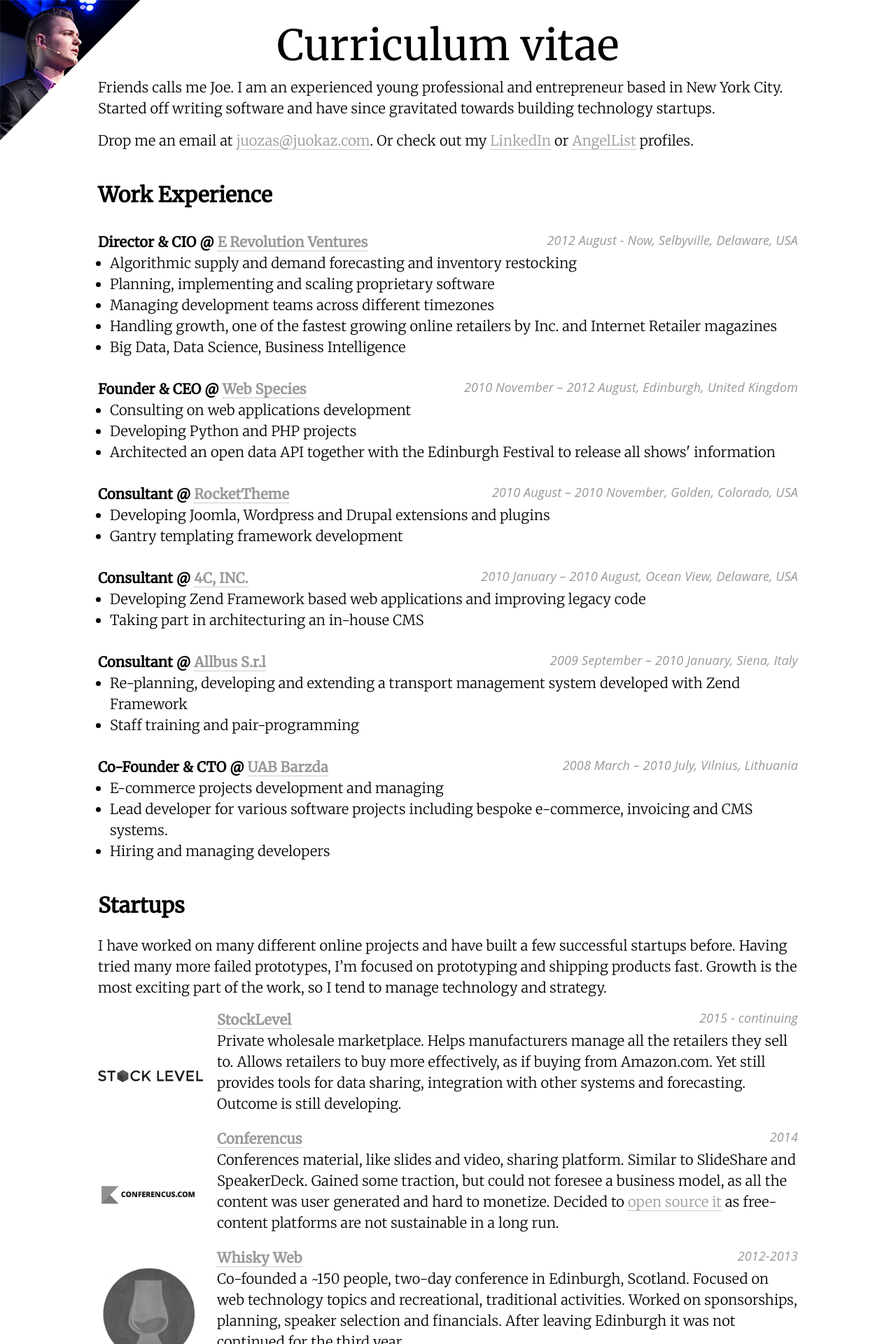
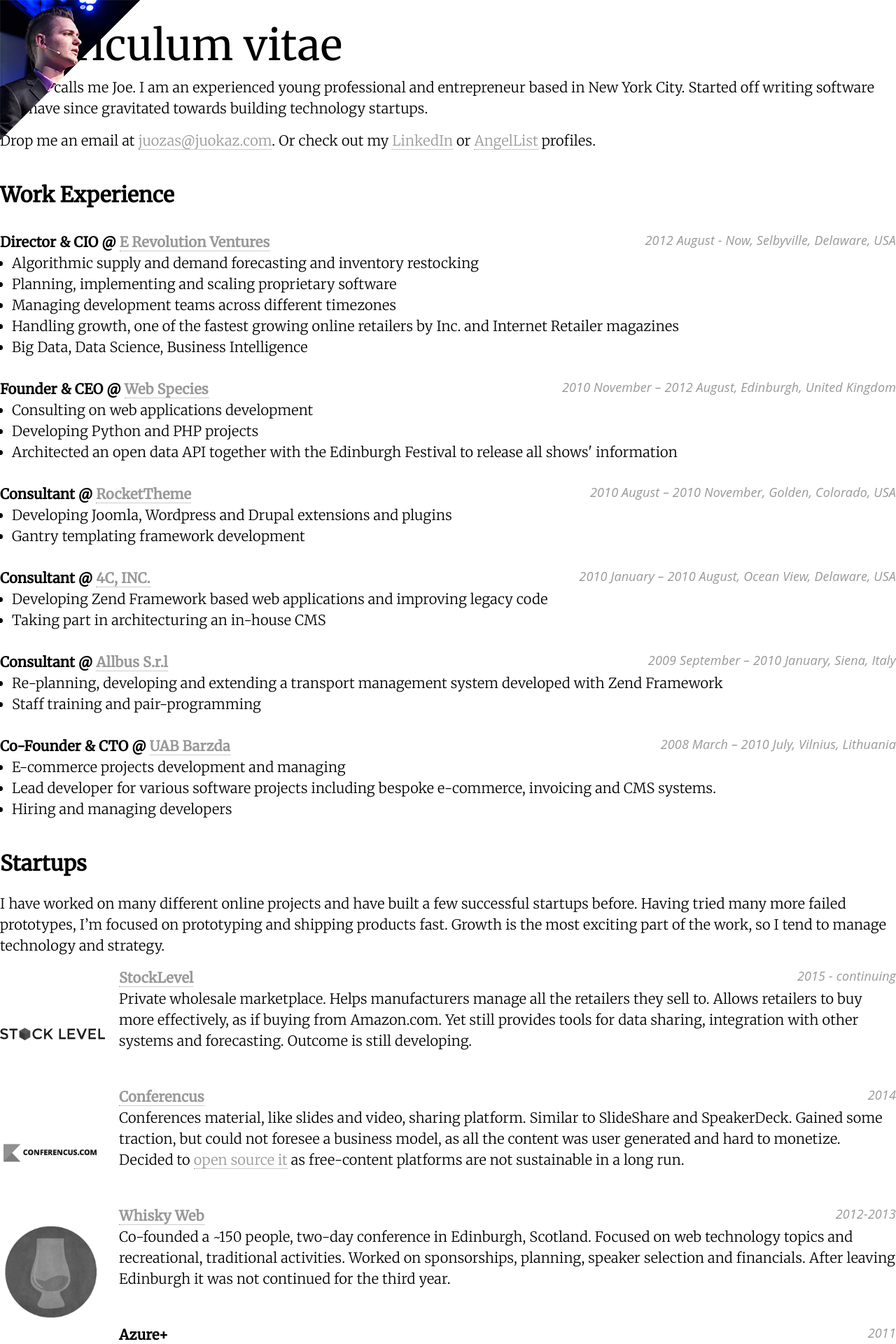
Before and after one commit to juokaz/juokaz.com, a Jekyll site: the page built from cv.html, in a window 1280 px wide. Shown: the top 1920 px of the page at 70% size. Built offline with Jekyll 4.4.1, drawn with Linux system fonts in a browser that asks for light colours.

Commit message:
Simplify layout

```diff
--- a/_layouts/default.html
+++ b/_layouts/default.html
@@ -19,14 +19,10 @@
 </head>
 
 <body>
+  {{ content }}
+
   {% if page.index_page != true %}
-    <section>
-      {{ content }}
-    </section>
-
     <a href="/"><img class="corner-logo grayscale" src="/images/corner.png?{{ site.time | date: '%s' }}"></a>
-  {% else %}
-      {{ content }}
   {% endif %}
 
   <script type="text/javascript">
--- a/index.html
+++ b/index.html
@@ -3,7 +3,7 @@
 index_page: true
 ---
 
-<section id="about">
+<div id="about">
     <div id="image" style="background-image: url('images/juozas-serious.jpg?{{ site.time | date: '%s' }}')">
     </div>
 
@@ -45,7 +45,7 @@
             Don't like the scottish look? Go with <a href="#serious">serious</a>, <a href="#speaker">speaker</a> or <a href="#punk">punk</a>.
         </span>
     </p>
-</section>
+</div>
 
 <ul id="connect">
     <li><a href="http://twitter.com/juokaz"><img src="images/twitter.png?{{ site.time | date: '%s' }}" alt="twitter"></a></li>
```
